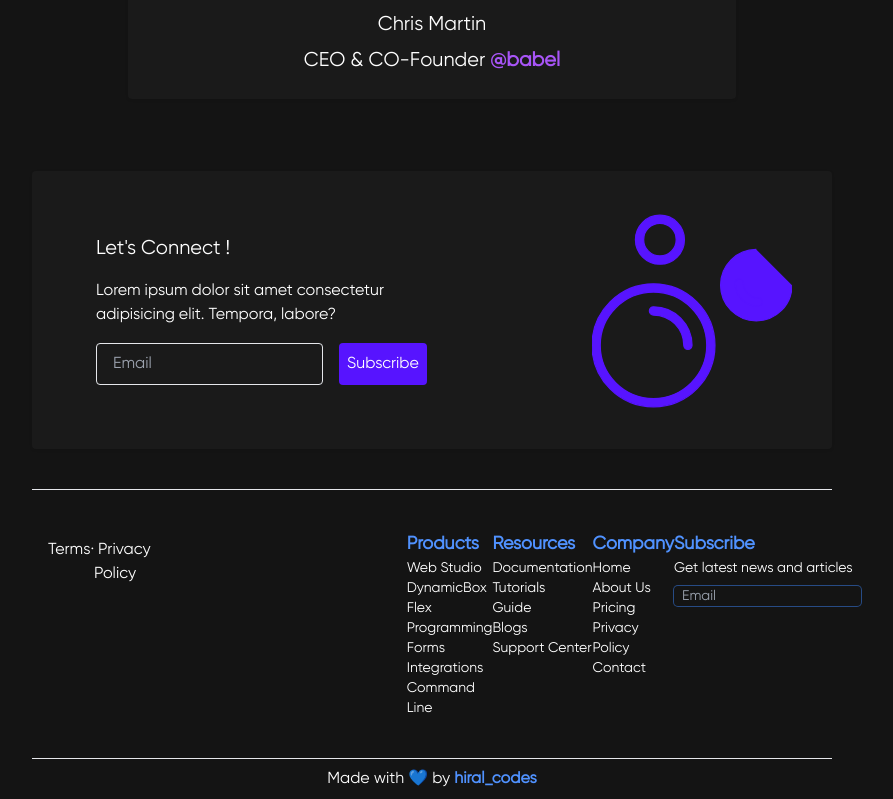
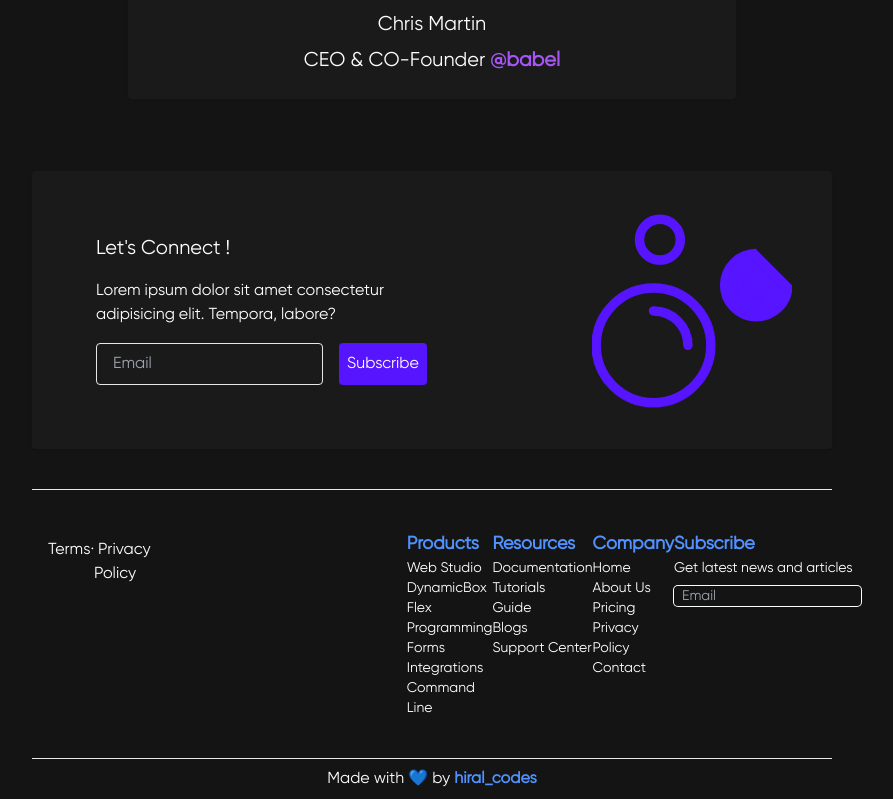
Before and after one commit to hiral-codes/reactstore, a React (Create React App) app: page / in a window 1280 px wide. Shown: the part 1832-2631 px from the top of the page, without its empty margins (208-1101 px from the left). Built offline with nearby package versions, Linux system fonts and the light colour scheme.

Commit message:
added footer

```diff
--- a/src/components/Details.js
+++ b/src/components/Details.js
@@ -23,7 +23,6 @@ function Details() {
         setLoading(true);
       });
   }, [productId]);
-  console.log(product);
   return (
     <>
       {isLoading ? (
--- a/src/components/Footer.js
+++ b/src/components/Footer.js
@@ -38,7 +38,7 @@ function Footer() {
         <ul className='text-sm'>
           <li className='font-bold text-lg text-[#5092FF]'>Subscribe</li>
           <li>Get latest news and articles</li>
-          <li><input type="email" className='mt-2 outline-none bg-transparent ring-1 px-2 rounded' placeholder='Email'/></li>
+          <li><input type="email" className='mt-2 outline-none bg-transparent ring-white ring-1 px-2 rounded' placeholder='Email'/></li>
         </ul>
         </div>
       </div>
```
